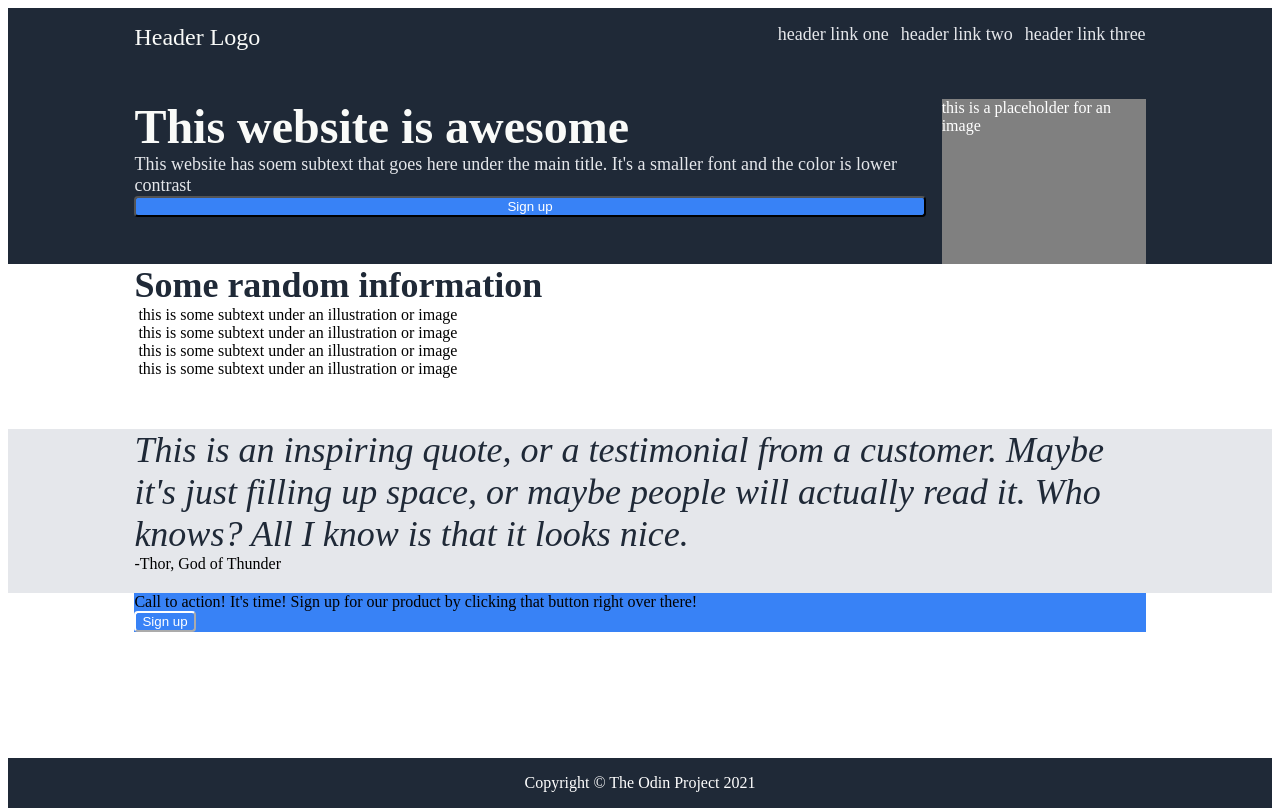
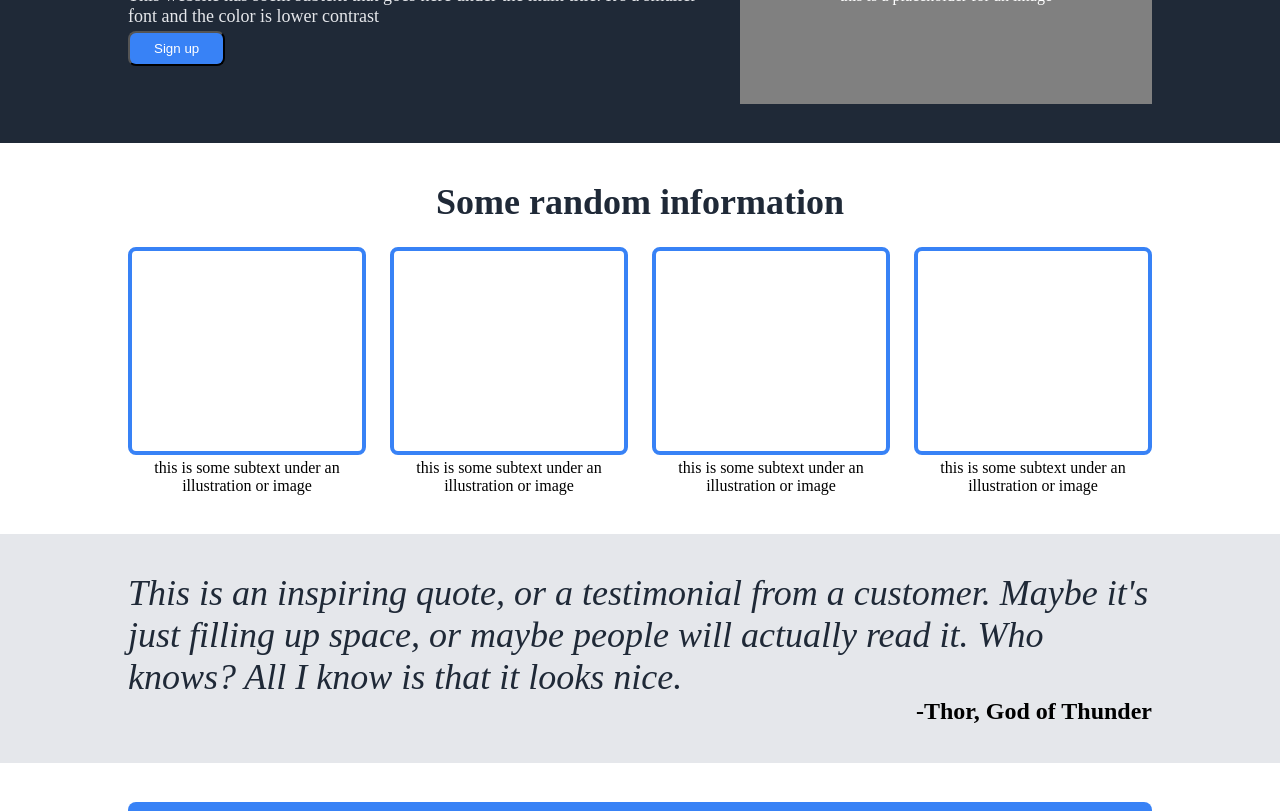
Before and after one commit to eric-holdener/odin-landing-page, a plain HTML site: page index.html in a window 1280 px wide. Shown: the top 811 px of the page. Drawn offline with Linux system fonts and the light colour scheme.

Commit message:
Finished landing page project

```diff
--- a/index.html
+++ b/index.html
@@ -23,27 +23,29 @@
             <div class="hero">
                 <div class="hero-main">This website is awesome</div>
                 <text class="hero-second">This website has soem subtext that goes here under the main title. It's a smaller font and the color is lower contrast</text>
-                <button>Sign up</button>
+                <button class="hero-button">Sign up</button>
             </div>
-            <div class="placeholder-image">this is a placeholder for an image</div>
+            <div class="hero-image">this is a placeholder for an image</div>
         </div>
         <div class="white-container">
             <div class="info-header">Some random information</div>
-            <div>
-                <img>
+            <div class="img-groups">
+                <div class="centering">
+                    <div class="blue-img"></div>
                     <text>this is some subtext under an illustration or image</text>
                 </div>
-            <div>
-                <img>
+                <div class="centering">
+                    <div class="blue-img"></div>
                     <text>this is some subtext under an illustration or image</text>
                 </div>
-            <div>
-                <img>
+                <div class="centering">
+                    <div class="blue-img"></div>
                     <text>this is some subtext under an illustration or image</text>
                 </div>
-            <div>
-                <img>
+                <div class="centering">
+                    <div class="blue-img"></div>
                     <text>this is some subtext under an illustration or image</text>
+                </div>
             </div>
         </div>
         <div class="gray-container">
@@ -53,17 +55,17 @@
                     read it. Who knows? All I know is that it looks nice.
                 </em>
             </div>
-            <div>
+            <div class="quoted">
                 <text>-Thor, God of Thunder</text>
             </div>
         </div>
         <div class="blue-container">
             <div class="cta">
-                <div>
-                    <text>Call to action! It's time!</text>
+                <div class="cta-text">
+                    <text class="cta-bold-text">Call to action! It's time!</text>
                     <text>Sign up for our product by clicking that button right over there!</text>
                 </div>
-                <button class="white-border">Sign up</button>
+                <button class="blue-container-button">Sign up</button>
             </div>
         </div>
     </div>
--- a/style/style.css
+++ b/style/style.css
@@ -3,6 +3,7 @@ body {
     flex-direction: column;
     height: 100vh;
     justify-content: center;
+    margin: 0;
 }
 
 ul {
@@ -21,7 +22,6 @@ a {
 }
 
 button {
-    border-radius: 4px;
     color: #FFFF;
 }
 
@@ -35,12 +35,6 @@ button {
     color: #F9FAF8;
 }
 
-.info-header {
-    font-size: 36px;
-    font-weight: bolder;
-    color: #1F2937;
-}
-
 .container {
     flex-grow: 1;
     display: flex;
@@ -50,16 +44,18 @@ button {
 
 .dark-blue-container {
     display: flex;
-    justify-content: center;
-    padding-top: 32px;
-    gap: 16px;
+    justify-content: flex-start;
+    align-items: center;
+    gap: 32px;
 }
 
 .hero {
+    flex-grow: 1;
     display: flex;
     flex-direction: column;
     flex-wrap: wrap;
-    flex-basis: auto;
+    align-items: flex-start;
+    gap: 4px;
 }
 
 .hero-main {
@@ -68,26 +64,108 @@ button {
     color: #F9FAF8;
 }
 
-.placeholder-image {
-    width:auto;
-    height:auto;
+.hero-button {
+    display: flex;
+    border-color: none;
+    padding: 8px 24px;
+    justify-content: center;
+    border-radius: 8px;
+}
+
+.hero-image {
+    flex-grow: 2;
+    flex-shrink: 0;
+    height:200px;
     background-color:gray;
     color:white;
     display: flex;
-    flex-basis: auto;
+    justify-content: center;
+    align-items: center;
+    padding: 8px 100px;
+}
+
+.white-container {
+    display: flex;
+    justify-content: center;
+    align-items: center;
+    flex-direction: column;
+    gap: 24px;
+}
+
+.info-header {
+    font-size: 36px;
+    font-weight: bolder;
+    color: #1F2937;
+}
+
+.img-groups {
+    display: flex;
+    gap: 24px;
+    justify-content: center;
+}
+
+.centering {
+    display: flex;
+    flex-direction: column;
+    gap: 4px;
+    text-align: center;
+}
+
+.blue-img {
+    padding: 100px;
+    border-color: #3882F6;
+    border-width: 4px;
+    border-style: solid;
+    border-radius: 8px;
 }
 
 .gray-container {
+    display: flex;
+    flex-direction: column;
     background-color: #E5E7EB;
 }
 
 .quote {
     font-size: 36px;
     color:#1F2937;
+    font-weight: lighter;
 }
 
-.white-border {
+.quoted {
+    align-self: flex-end;
+    font-weight: bold;
+    font-size: 24px;
+}
+
+.blue-container {
+    display: flex;
+    justify-content: center;
+    align-items: center;
+}
+
+.cta {
+    display: flex;
+    flex-grow: 1;
+    justify-content: space-between;
+    padding: 32px;
+    border-radius: 8px;
+}
+
+.cta-text {
+    display: flex;
+    flex-direction: column;
+    color: white;
+}
+
+.cta-bold-text {
+    font-size: large;
+    font-weight: bold;
+}
+
+.blue-container-button {
     border-color: white;
+    border-radius: 8px;
+    padding: 8px 24px;
 }
 
 .footer {
@@ -95,10 +173,11 @@ button {
     display: flex;
     justify-content: center;
     align-items: center;
+    padding-bottom: 16px;
 }
 
 .header, .footer {
-    padding: 16px;
+    padding-top: 16px;
 }
 
 .hero-second, a{
@@ -116,6 +195,8 @@ button {
 
 .dark-blue-container, .white-container, .gray-container, .blue-container {
     flex: 1;
+    padding-top: 3%;
+    padding-bottom: 3%;
 }
 
 .header, .footer, .dark-blue-container, .white-container, .gray-container, .blue-container {
```
Lines whose indentation alone changed are shown as unchanged.
